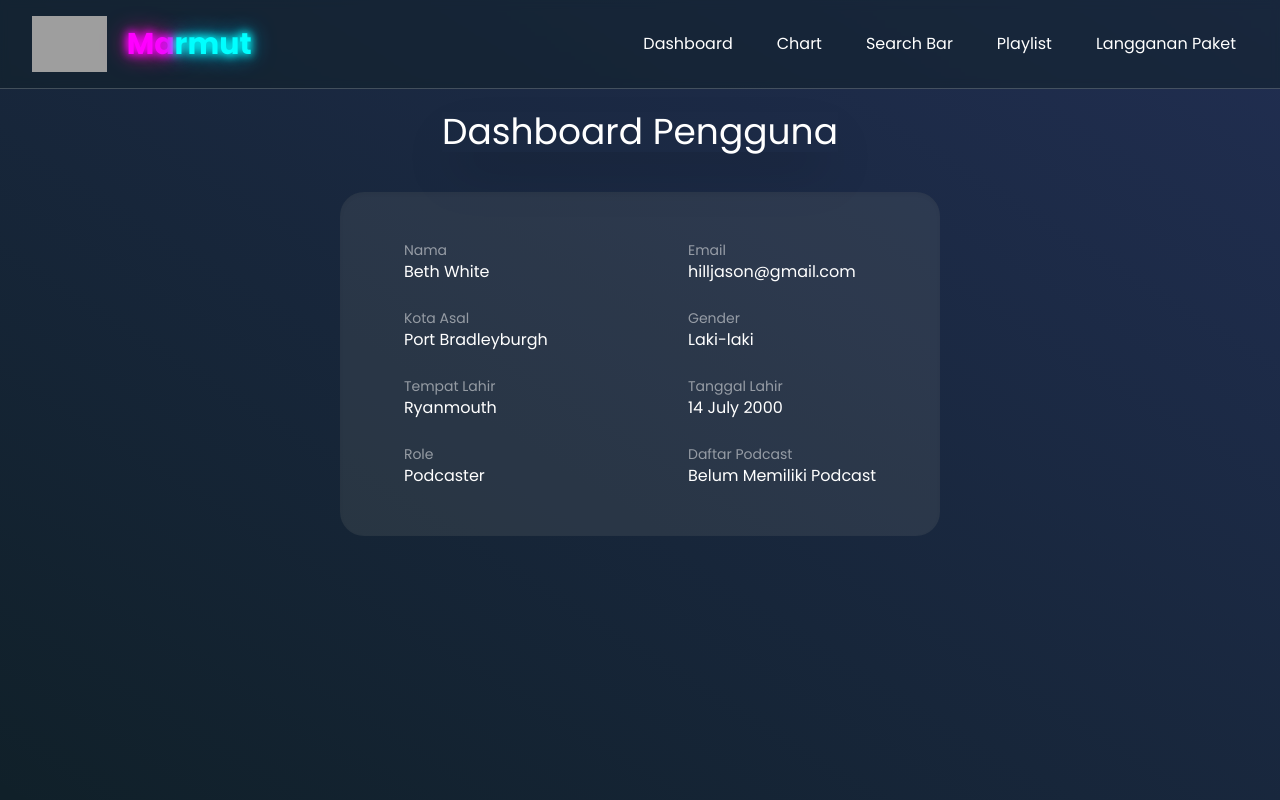
After one commit to basdat-d1/marmut, a Django app: page /dashboard/podcaster/ in a window 1280 px wide. The commit adds this page. Run offline with Django 5.2, Linux system fonts and the light colour scheme; some libraries are stand-ins or nearby versions; grey boxes are pictures that could not be loaded.

Commit message:
[Feat] Create UI for dashboard

```diff
--- a/authentication/templates/login.html
+++ b/authentication/templates/login.html
@@ -3,7 +3,6 @@
 
 {% block meta %}
 <title>Login</title>
-<script src="{% static 'authentication.js' %}"></script>
 {% endblock meta %}
 
 {% block content %}
@@ -29,7 +28,7 @@
                 {% endif %}
                 <div class="flex justify-center gap-5 my-10">
                     <button onclick="window.history.go(-1); return false;" class="border-2 border-graybright text-graybright rounded-xl py-2 px-6 hover:bg-graybright hover:text-black duration-200"><a>Cancel</a></button>
-                    <button class="border-2 border-green text-green rounded-xl py-2 px-6 hover:bg-green hover:text-black duration-200">Login</button>
+                    <button class="border-2 border-green text-green rounded-xl py-2 px-6 hover:bg-green hover:text-black duration-200"><a href="/dashboard/">Login</a></button>
                 </div>
             </form>
         </div>
--- /dev/null
+++ b/dashboard/templates/pengguna/dashboard_podcaster.html
@@ -0,0 +1,59 @@
+{% extends 'base.html' %}
+{% load static %}
+
+{% block meta %}
+<title>Dashboard Pengguna Biasa</title>
+{% endblock meta %}
+
+{% block content %}
+{% include "components/navbar/navbar_pengguna.html" %}
+<div class="bg-gradient-to-bl from-indigo-500/20 pt-28 h-screen">
+    <div class="flex gap-10 justify-center">
+        <h1 class="flex justify-center shadow-2xl text-4xl text-white mb-10">Dashboard Pengguna</h1>
+    </div>
+    <div class="flex gap-10 justify-center">
+        <div class="grid grid-cols-2 gap-y-6 gap-x-24 bg-gray/20 text-white shadow-inner border-white rounded-3xl py-12 px-16">
+            <div>
+                <p class="text-sm opacity-50">Nama</p>
+                <p>{{ nama }}</p>
+            </div>
+            <div>
+                <p class="text-sm opacity-50">Email</p>
+                <p>{{ email }}</p>
+            </div>
+            <div>
+                <p class="text-sm opacity-50">Kota Asal</p>
+                <p>{{ kota_asal }}</p>
+            </div>
+            <div>
+                <p class="text-sm opacity-50">Gender</p>
+                <p>{{ gender }}</p>
+            </div>
+            <div>
+                <p class="text-sm opacity-50">Tempat Lahir</p>
+                <p>{{ tempat_lahir }}</p>
+            </div>
+            <div>
+                <p class="text-sm opacity-50">Tanggal Lahir</p>
+                <p>{{ tanggal_lahir }}</p>
+            </div>
+            <div>
+                <p class="text-sm opacity-50">Role</p>
+                <p>{{ role }}</p>
+            </div>
+            <div>
+                <p class="text-sm opacity-50">Daftar Podcast</p>
+                {% if podcasts %}
+                    <ul>
+                        {% for podcast in podcasts %}
+                            <li>{{ podcast.name }}</li>
+                        {% endfor %}
+                    </ul>
+                {% else %}
+                    <p>Belum Memiliki Podcast</p>
+                {% endif %}
+            </div>
+        </div>
+    </div>
+</div>
+{% endblock content %}
--- /dev/null
+++ b/dashboard/urls.py
@@ -0,0 +1,9 @@
+from django.urls import path
+from .views import dashboard_pengguna_biasa, dashboard_artist_songwriter, dashboard_podcaster, dashboard_label
+
+urlpatterns = [
+    path('pengguna-biasa/', dashboard_pengguna_biasa, name='dashboard_pengguna_biasa'),
+    path('artist-songwriter/', dashboard_artist_songwriter, name='dashboard_artist_songwriter'),
+    path('podcaster/', dashboard_podcaster, name='dashboard_podcaster'),
+    path('label/', dashboard_label, name='dashboard_label'),
+]
--- a/dashboard/views.py
+++ b/dashboard/views.py
@@ -1,3 +1,53 @@
 from django.shortcuts import render
 
-# Create your views here.
+def dashboard_pengguna_biasa(request):
+    dummy_pengguna_biasa = {
+        "registered_as": "pengguna",
+        "nama": "Muhammad Hilal Darul Fauzan",
+        "email": "hilalfauzan9@gmail.com",
+        "kota_asal": "Jakarta",
+        "gender": "Laki-laki",
+        "tempat_lahir": "California",
+        "tanggal_lahir": "27 April 2004",
+        "role": "Pengguna Biasa"
+    }
+
+    return render(request, 'pengguna/dashboard_pengguna_biasa.html', dummy_pengguna_biasa)
+
+def dashboard_artist_songwriter(request):
+    dummy_artist_songwriter = {
+        "registered_as": "pengguna",
+        "nama": "Kelly Walsh",
+        "email": "barbaragreen@yahoo.com",
+        "kota_asal": "Michaelstad",
+        "gender": "Perempuan",
+        "tempat_lahir": "Jonesbury",
+        "tanggal_lahir": "21 September 1988",
+        "role": "Artist/Songwriter"
+    }
+
+    return render(request, 'pengguna/dashboard_artist_songwriter.html', dummy_artist_songwriter)
+
+def dashboard_podcaster(request):
+    dummy_podcaster = {
+        "registered_as": "pengguna",
+        "nama": "Beth White",
+        "email": "hilljason@gmail.com",
+        "kota_asal": "Port Bradleyburgh",
+        "gender": "Laki-laki",
+        "tempat_lahir": "Ryanmouth",
+        "tanggal_lahir": "14 July 2000",
+        "role": "Podcaster"
+    }
+
+    return render(request, 'pengguna/dashboard_podcaster.html', dummy_podcaster)
+
+def dashboard_label(request):
+    dummy_label = {
+        "registered_as": "label",
+        "nama": "Singleton, Welch and Rios",
+        "email": "derek22@hotmail.com",
+        "kontak": "7185100571",
+    }
+
+    return render(request, 'label/dashboard_label.html', dummy_label)
--- a/marmut_app/urls.py
+++ b/marmut_app/urls.py
@@ -23,7 +23,7 @@ urlpatterns = [
     # path('album-song/', include('album_song.urls')),
     # path('cek-royalti/', include('cek_royalti.urls')),
     # path('daftar-album-song/', include('daftar_album_song.urls')),
-    # path('dashboard/', include('dashboard.urls')),
+    path('dashboard/', include('dashboard.urls')),
     # path('downloaded-songs/', include('downloaded_songs.urls')),
     # path('langganan-paket/', include('langganan_paket.urls')),
     # path('lihat-chart/', include('lihat_chart.urls')),
--- /dev/null
+++ b/templates/components/navbar/navbar_pengguna.html
@@ -0,0 +1,34 @@
+<nav>
+    <div class="flex justify-between bg-black/50 backdrop-blur-sm text-white font-poppins items-center py-4 px-8 cursor-pointer top-0 z-50 w-full fixed border-b-[1px] border-white/20">
+        <div class="flex gap-5 font-semibold text-bluebright text-xl">
+            <img src="https://cdn.discordapp.com/attachments/1098280536046325872/1231037558486728704/marmut.png?ex=66245c91&is=66230b11&hm=35f53f4bd4bacb54f95dc25155ad292b490c527b96d4c7754719cd777c805459&" alt="Marmut Logo" class="h-14">
+            <div class="logo-neon flex items-center justify-center">
+                <span class="text-3xl font-bold" style="color: #FF00FF; text-shadow: 0 0 8px #FF00FF, 0 0 12px #FF00FF, 0 0 24px #FF1493;">Ma</span>
+                <span class="text-3xl font-bold" style="color: #00FFFF; text-shadow: 0 0 8px #00FFFF, 0 0 12px #00FFFF, 0 0 24px #00BFFF;">rmut</span>
+            </div>
+        </div>
+        <div class="flex gap-5">
+            <a href="/dashboard/" class="hover:bg-blue-700 px-3 py-2 rounded">Dashboard</a>
+            <a href="/lihat_chart/" class="hover:bg-blue-700 px-3 py-2 rounded">Chart</a>
+            <a href="/search_bar/" class="hover:bg-blue-700 px-3 py-2 rounded">Search Bar</a>
+            <a href="/user_playlist/" class="hover:bg-blue-700 px-3 py-2 rounded">Playlist</a>
+            <a href="/langganan_paket/" class="hover:bg-blue-700 px-3 py-2 rounded">Langganan Paket</a>
+
+            {% if user.is_premium %}
+                <a href="/downloaded_songs/" class="hover:bg-blue-700 px-3 py-2 rounded">Downloaded Songs</a>
+            {% endif %}
+            {% if dashboard.role.podcaster %}
+                <a href="/podcast/" class="hover:bg-blue-700 px-3 py-2 rounded">Podcast</a>
+            {% endif %}
+            {% if dashboard.role.artist or dashboard.role.songwriter %}
+                <a href="/album_song/" class="hover:bg-blue-700 px-3 py-2 rounded">Album & Songs</a>
+            {% endif %}
+            {% if registered_as.label %}
+                <a href="/album_song/" class="hover:bg-blue-700 px-3 py-2 rounded">Album</a>
+            {% endif %}
+            {% if dashboard.role.artist or dashboard.role.songwriter or dashboard_registered_as.label %}
+                <a href="/cek_royalti/" class="hover:bg-blue-700 px-3 py-2 rounded">Cek Royalti</a>
+            {% endif %}
+        </div>
+    </div>
+</nav>
```
Also changed, not shown: dashboard/templates/dashboard.html (added, +134 -0 lines), dashboard/templates/label/dashboard_label.html (added, +31 -0 lines), dashboard/templates/pengguna/dashboard_artist_songwriter.html (added, +59 -0 lines), dashboard/templates/pengguna/dashboard_pengguna_biasa.html (added, +59 -0 lines).
